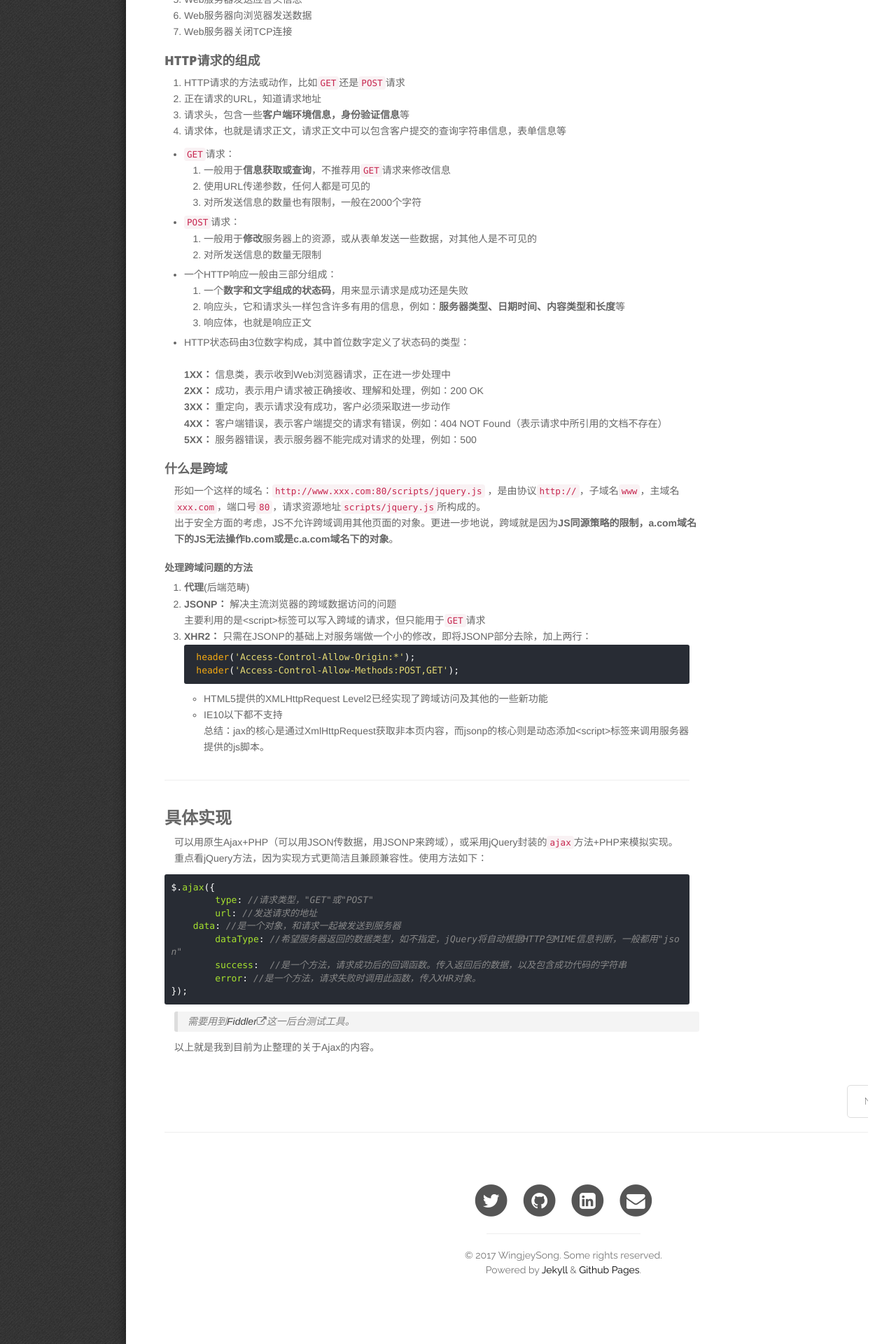
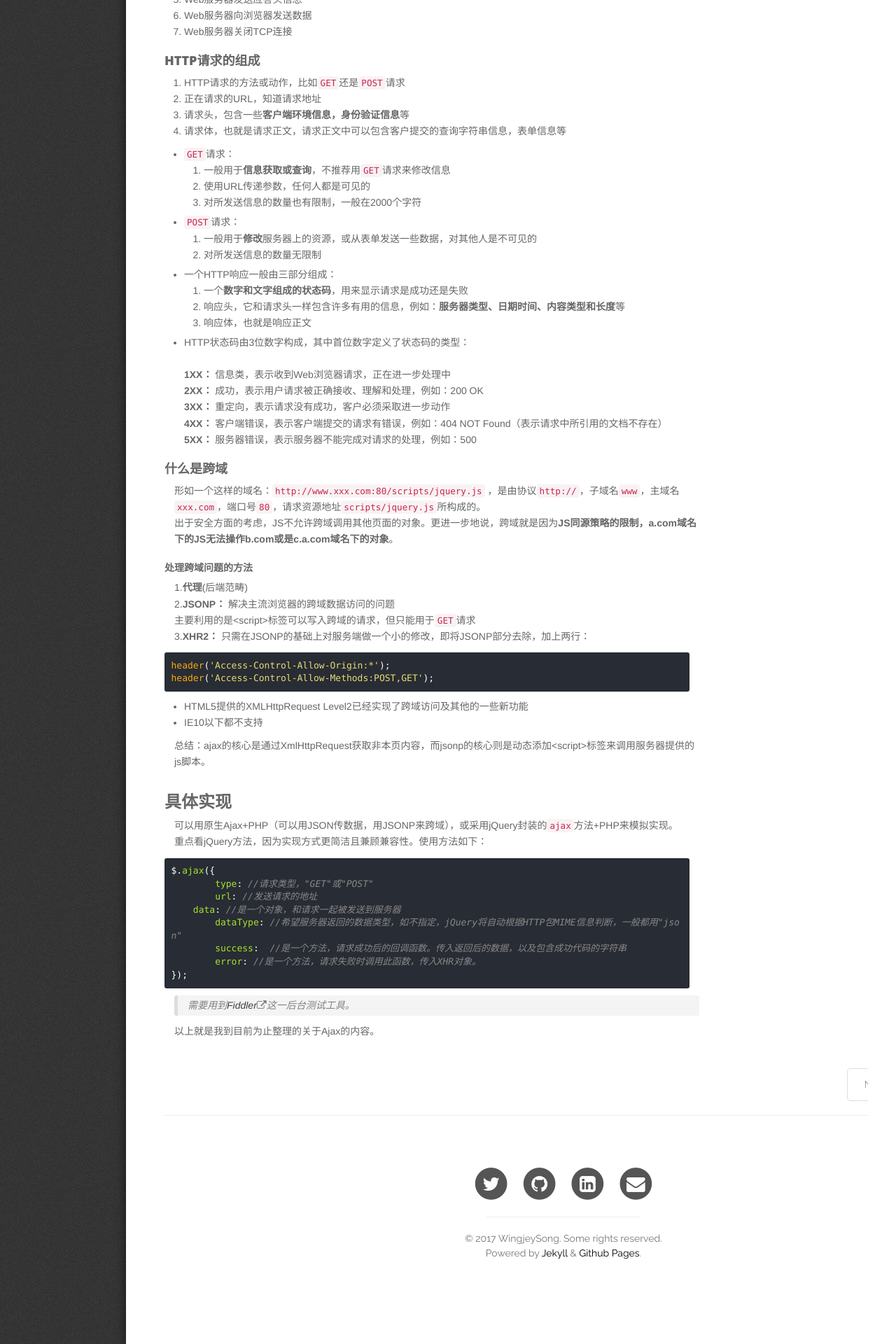
Before and after one commit to winjeysong/winjeysong.github.io, a Jekyll site: the page built from _posts/2016-11-02-brief-on-ajax.md, in a window 1280 px wide. Shown: the part 2625-4545 px from the top of the page at 70% size. Built offline with Jekyll 4.4.1, drawn with Linux system fonts in a browser that asks for light colours; some web fonts are replaced; comment, search, counter and statistics services are not loaded.

Commit message:
Some flaws#20170319-1450

````diff
--- a/_posts/2016-11-02-brief-on-ajax.md
+++ b/_posts/2016-11-02-brief-on-ajax.md
@@ -141,17 +141,18 @@ request.onreadystatechange=function(){
 <br>出于安全方面的考虑，JS不允许跨域调用其他页面的对象。更进一步地说，跨域就是因为**JS同源策略的限制，a.com域名下的JS无法操作b.com或是c.a.com域名下的对象**。
 
 ##### 处理跨域问题的方法
-1. **代理**(后端范畴)
-2. **JSONP：** 解决主流浏览器的跨域数据访问的问题
-<br>主要利用的是\<script>标签可以写入跨域的请求，但只能用于`GET`请求
-3. **XHR2：** 只需在JSONP的基础上对服务端做一个小的修改，即将JSONP部分去除，加上两行：
-    ```php
-    header('Access-Control-Allow-Origin:*');
-    header('Access-Control-Allow-Methods:POST,GET');
-    ```
-    * HTML5提供的XMLHttpRequest Level2已经实现了跨域访问及其他的一些新功能
-    * IE10以下都不支持
-<br>总结：jax的核心是通过XmlHttpRequest获取非本页内容，而jsonp的核心则是动态添加\<script>标签来调用服务器提供的js脚本。
+1.**代理**(后端范畴)<br>
+2.**JSONP：** 解决主流浏览器的跨域数据访问的问题
+<br>主要利用的是\<script>标签可以写入跨域的请求，但只能用于`GET`请求<br>
+3.**XHR2：** 只需在JSONP的基础上对服务端做一个小的修改，即将JSONP部分去除，加上两行：
+```php
+header('Access-Control-Allow-Origin:*');
+header('Access-Control-Allow-Methods:POST,GET');
+```
+* HTML5提供的XMLHttpRequest Level2已经实现了跨域访问及其他的一些新功能
+* IE10以下都不支持
+
+总结：ajax的核心是通过XmlHttpRequest获取非本页内容，而jsonp的核心则是动态添加\<script>标签来调用服务器提供的js脚本。
 
 ***
 
````
Also changed, not shown: _posts/2017-02-25-own-your-github-pages.md (+22 -20 lines).
